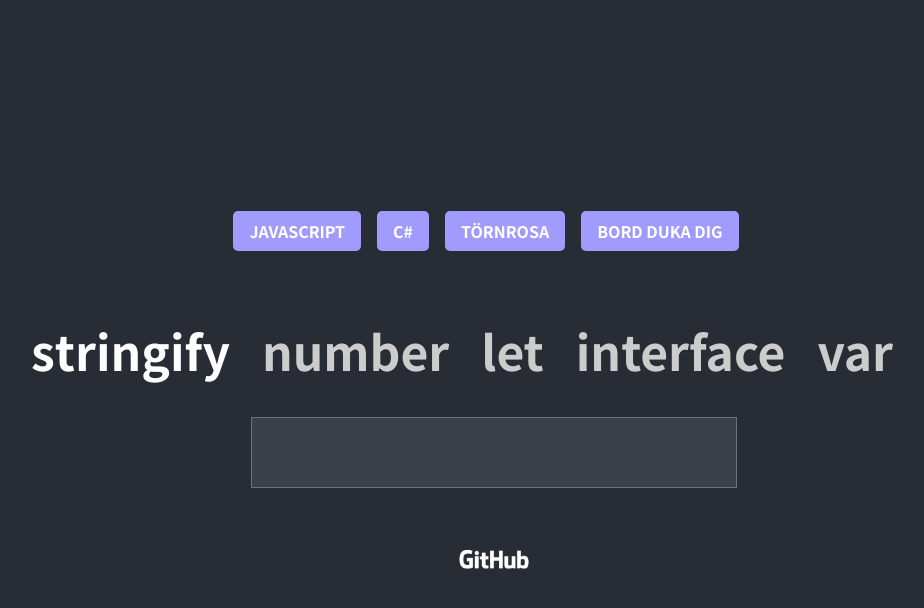
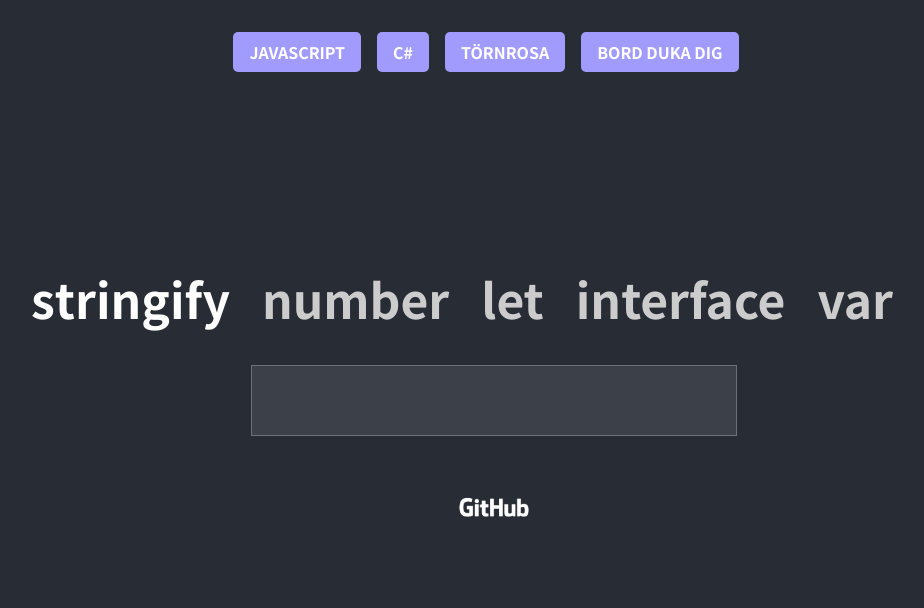
Before and after one commit to matst80/code-typing-test, a React (Create React App) app: page / in a window 1280 px wide. Shown: the top 608 px of the page, without its empty margins (146-1070 px from the left). Built offline with nearby package versions, Linux system fonts and the light colour scheme.

Commit message:
menu position

```diff
--- a/src/index.css
+++ b/src/index.css
@@ -42,7 +42,8 @@ div.active-word {
 #menu {
   font-size: 1rem;
   display: flex;
-  margin-bottom: 4rem;
+  top: 2rem;
+  position: absolute;
 }
 
 #menu .button {
```
